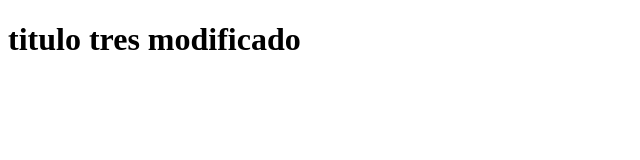
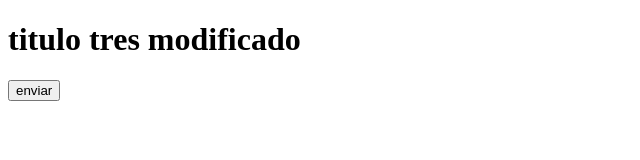
Before and after one commit to AlexisRojasCamacho/hello-world-git, a plain HTML site: page index.html in a window 1280 px wide. Shown: the whole page, without its empty margins (0-640 px from the left). Drawn offline with Linux system fonts and the light colour scheme.

Commit message:
se agrego un botón y formulario

```diff
--- a/index.html
+++ b/index.html
@@ -8,5 +8,8 @@
 </head>
 <body>
     <h1>titulo tres modificado</h1>
+    <form action="#">
+        <input type="button" value="enviar">
+    </form>
 </body>
 </html>
```
